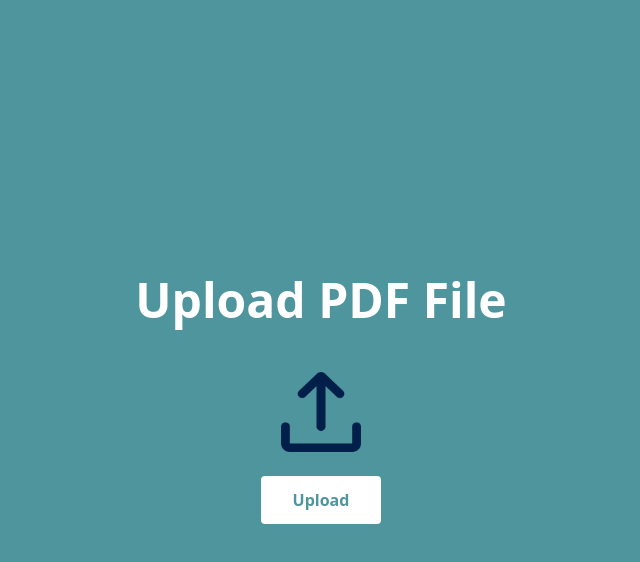
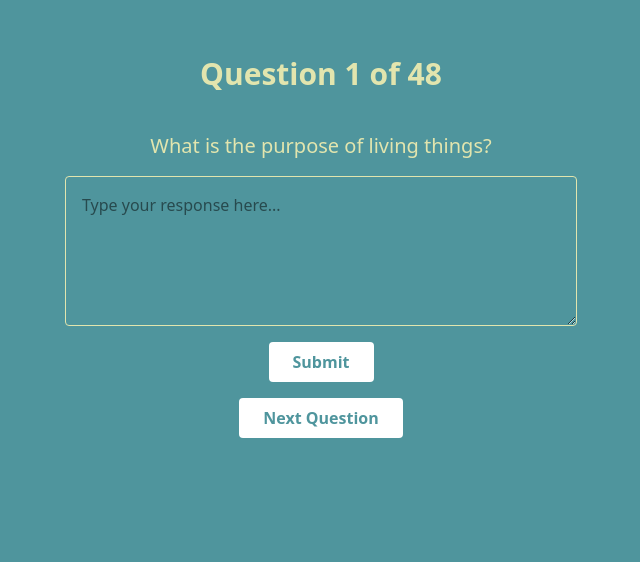
Before and after one commit to ChrisShobe/intel-hack, a React (Vite) app in the folder intelhack/: page / in a window 1280 px wide. Shown: the top 562 px of the page, without its empty margins (319-959 px from the left). Built offline with nearby package versions, Linux system fonts and the light colour scheme; no server answers.

Commit message:
questions page done

```diff
--- a/intelhack/src/App.jsx
+++ b/intelhack/src/App.jsx
@@ -9,7 +9,7 @@ return (
 <div>
 <BrowserRouter>
 <Routes>
-    <Route path="/" element={<UploadPage />} />
+    <Route path="/" element={<QuestionPage />} />
     <Route path="/upload" element={<UploadPage />} />
     <Route path="/questions" element={<QuestionPage />}/>
     {/* <Route path="/about" element={<About />}></Route> */}
--- a/intelhack/src/QuestionPage.jsx
+++ b/intelhack/src/QuestionPage.jsx
@@ -8,10 +8,9 @@ function QuestionPage() {
 
   // Load JSON on mount
   useEffect(() => {
-    fetch("/quiz_data.json")
+    fetch("/quizData.json")
       .then((res) => res.json())
       .then((data) => {
-        // Flatten questions from all chunks into a single array
         const allQuestions = data.flatMap(chunk => chunk.questions);
         setQuizData(allQuestions);
       });
@@ -30,34 +29,54 @@ function QuestionPage() {
     }
   };
 
-  /*
+  const handleNextQuestion = () => {
+    if (currentIndex < quizData.length - 1) {
+      setCurrentIndex(currentIndex + 1);
+      setAnswer("");
+      setFeedback("");
+    }
+  };
+
   if (quizData.length === 0) {
     return <div className="p-4 text-white">Loading questions...</div>;
   }
-  */
 
   return (
-    <div className="p-4 min-h-screen bg-[#4F959D] text-white flex flex-col items-center">
-      <h2 className="text-3xl font-bold mb-6 text-center">Question {currentIndex + 1}</h2>
-      <p className="text-xl mb-4 text-center">{quizData[currentIndex].question}</p>
+    <div className="p-4 min-h-screen bg-[#4F959D] flex flex-col items-center">
+      <h2 className="text-3xl font-bold mb-10 mt-10 text-[#E2E5AE] text-center">
+        Question {currentIndex + 1} of {quizData.length}
+      </h2>
+      <p className="text-xl mb-4 text-[#E2E5AE] text-center">{quizData[currentIndex].question}</p>
 
-      <form onSubmit={handleSubmit} className="w-full max-w-lg">
+      <form onSubmit={handleSubmit} className="w-full flex flex-col max-w-lg items-center">
         <textarea
           id="answer"
           value={answer}
           onChange={(e) => setAnswer(e.target.value)}
           placeholder="Type your response here..."
-          className="p-4 rounded text-black min-h-[150px] resize-y border border-gray-400 focus:outline focus:ring-2 focus:ring-[#E2E5AE] w-full"
+          className="p-4 rounded text-black min-h-[150px] resize-y border border-[#E2E5AE] focus:outline focus:ring-2 focus:ring-[#E2E5AE] w-full"
         />
         <button
           type="submit"
-          className="mt-4 px-6 py-2 bg-white text-[#4F959D] font-semibold rounded hover:bg-gray-100"
+          className="mt-4 px-6 py-2 bg-white text-[#4F959D] font-semibold rounded hover:bg-[#E2E5AE]"
         >
           Submit
         </button>
       </form>
 
       {feedback && <p className="mt-6 text-xl text-center">{feedback}</p>}
+
+      <button
+        onClick={handleNextQuestion}
+        disabled={currentIndex >= quizData.length - 1}
+        className={`mt-4 px-6 py-2 font-semibold rounded ${
+          currentIndex >= quizData.length - 1
+            ? "bg-gray-400 text-gray-700 cursor-not-allowed"
+            : "bg-white text-[#4F959D] hover:bg-[#E2E5AE]"
+        }`}
+      >
+        Next Question
+      </button>
     </div>
   );
 }
```
Also changed, not shown: 2 other files (tests, documents, lock files or other folders).
